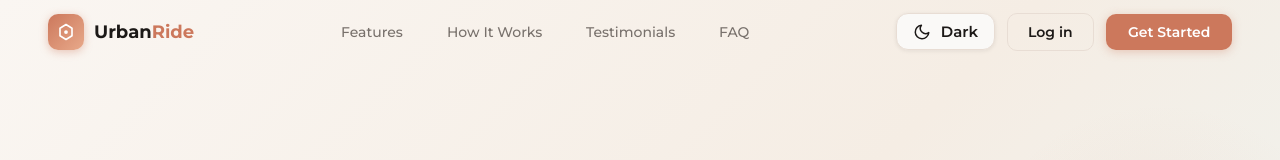
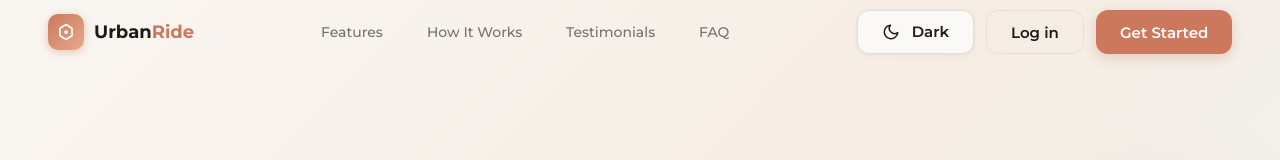
Before and after one commit to rajesh620-collab/urbanride, a React (Vite) app in the folder frontend/: page / in a window 1280 px wide. Shown: the top 160 px of the page. Built offline with nearby package versions, Linux system fonts and the light colour scheme; no server answers.

Commit message:
style: standardize button sizes, fonts, and radii for symmetry in header

```diff
--- a/frontend/src/styles.css
+++ b/frontend/src/styles.css
@@ -294,11 +294,11 @@ input, select, button {
 .theme-toggle {
   background: var(--cream);
   border: 1px solid var(--border);
-  border-radius: var(--radius-md);
-  padding: 8px 16px;
+  border-radius: 12px;
+  padding: 10px 24px;
   display: flex;
   align-items: center;
-  gap: 10px;
+  gap: 12px;
   cursor: pointer;
   font-size: 15px;
   font-weight: 600;
@@ -312,6 +312,7 @@ input, select, button {
     stroke var(--btn-trans-hover),
     filter var(--btn-trans-hover);
   outline: none;
+  min-height: 44px;
 }
 
 .theme-toggle svg {
@@ -787,16 +788,17 @@ html { scroll-behavior: smooth; }
 
 /* ── Landing nav buttons ── */
 .landing-btn-ghost {
-  padding: 9px 20px;
+  padding: 10px 24px;
   background: transparent;
   border: 1.5px solid var(--border);
-  border-radius: 10px;
-  font-size: 14px;
+  border-radius: 12px;
+  font-size: 15px;
   font-weight: 600;
   cursor: pointer;
   color: var(--charcoal);
   font-family: 'Montserrat', sans-serif;
   transition: all 0.2s;
+  min-height: 44px;
 }
 .landing-btn-ghost:hover {
   border-color: var(--coral);
@@ -804,17 +806,18 @@ html { scroll-behavior: smooth; }
 }
 
 .landing-btn-primary {
-  padding: 9px 22px;
+  padding: 10px 24px;
   background: var(--coral);
   border: none;
-  border-radius: 10px;
-  font-size: 14px;
+  border-radius: 12px;
+  font-size: 15px;
   font-weight: 600;
   cursor: pointer;
   color: white;
-  box-shadow: 0 2px 10px rgba(204,120,92,0.35);
+  box-shadow: 0 4px 12px rgba(204,120,92,0.3);
   font-family: 'Montserrat', sans-serif;
   transition: transform 0.2s, box-shadow 0.2s;
+  min-height: 44px;
 }
 .landing-btn-primary:hover {
   transform: scale(1.05);
```
